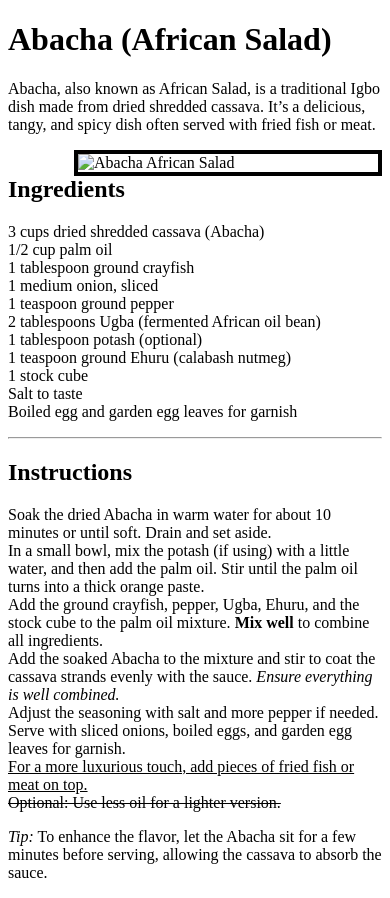
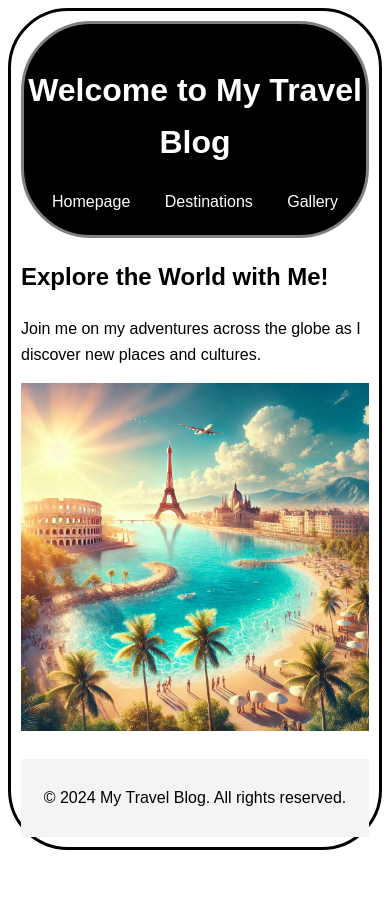
Before and after one commit to Xavier-mac/name, a plain HTML site: page index.html in a window 390 px wide. After the commit the page ends 858 px from the top, so only its background shows below. Drawn offline with Linux system fonts and the light colour scheme.

Commit message:
Add files via upload

```diff
--- a/index.html
+++ b/index.html
@@ -1,18 +1,29 @@
 <!DOCTYPE html>
-<html lang="en" dir="ltr">
+<html lang="en">
 <head>
-<title>Abacha (African Salad) Recipe</title>
+   <title>Travel Blog</title>
+  <link rel="stylesheet" href="style.css">
 </head>
 <body>
-<h1>Abacha (African Salad)</h1>
-<p>Abacha, also known as African Salad, is a traditional Igbo dish made from dried shredded cassava. It’s a delicious, tangy, and spicy dish often served with fried fish or meat.</p>
-<img src="images/if.webp" alt="Abacha African Salad" width="300" border="4" align="right">
-<h2>Ingredients</h2>
-<p>3 cups dried shredded cassava (Abacha)<br/>1/2 cup palm oil<br/>1 tablespoon ground crayfish<br/>1 medium onion, sliced<br/>1 teaspoon ground pepper<br/>2 tablespoons Ugba (fermented African oil bean)<br/>1 tablespoon potash (optional)<br/>1 teaspoon ground Ehuru (calabash nutmeg)<br>1 stock cube<br/>Salt to taste<br/>Boiled egg and garden egg leaves for garnish</p>
-<hr>
-<h2>Instructions</h2>
-<p>Soak the dried Abacha in warm water for about 10 minutes or until soft. Drain and set aside.<br/>In a small bowl, mix the potash (if using) with a little water, and then add the palm oil. Stir until the palm oil turns into a thick orange paste.<br/>Add the ground crayfish, pepper, Ugba, Ehuru, and the stock cube to the palm oil mixture. <b>Mix well</b> to combine all ingredients.<br/>Add the soaked Abacha to the mixture and stir to coat the cassava strands evenly with the sauce. <i>Ensure everything is well combined.</i><br>Adjust the seasoning with salt and more pepper if needed.<br/>Serve with sliced onions, boiled eggs, and garden egg leaves for garnish.<br/><ins>For a more luxurious touch, add pieces of fried fish or meat on top.</ins><br/><del>Optional: Use less oil for a lighter version.</del></p>
-<p><i>Tip:</i> To enhance the flavor, let the Abacha sit for a few minutes before serving, allowing the cassava to absorb the sauce.</p>
+  <header>
+    <h1>Welcome to My Travel Blog</h1>
+    <nav>
+        <a href="index.html">Homepage</a>
+      <a href="destinations.html">Destinations</a>
+      <a href="gallery.html">Gallery</a>
+    </nav>
+  </header>
 
+  <main>
+    <section class="landing">
+      <h2>Explore the World with Me!</h2>
+      <p>Join me on my adventures across the globe as I discover new places and cultures.</p>
+      <img src="Images/explore.webp" alt="Popular Travel Destination">
+    </section>
+  </main>
+
+  <footer>
+    <p>&copy; 2024 My Travel Blog. All rights reserved.</p>
+  </footer>
 </body>
 </html>
--- /dev/null
+++ b/style.css
@@ -0,0 +1,81 @@
+/* Basic reset */
+
+  body {
+    font-family: Arial, sans-serif;
+    line-height: 1.6;
+    padding: 10px;
+    border-color: black;
+    border-style: solid;
+    border-radius: 60px;
+  }
+
+  header {
+    text-align: center;
+    padding: 20px 0;
+    background-color: black;
+    color: white;
+    border-color:gray;
+    border-style: solid;
+    border-radius: 70px;
+
+  }
+
+  nav a {
+    margin: 0 15px;
+    text-decoration: none;
+    color: white
+  }
+
+  nav a:hover {
+    color: #007BFF;
+  }
+
+  main {
+    margin: 20px auto;
+    max-width: 900px;
+  }
+
+  section {
+    margin: 20px 0;
+  }
+
+  img {
+    max-width: 100%;
+    height: auto;
+  }
+
+  footer {
+    text-align: center;
+    margin-top: 20px;
+    padding: 10px 0;
+    background-color: #f4f4f4;
+  }
+
+  /* Gallery grid layout */
+  .photo-gallery {
+    display: flex;
+    flex-wrap: wrap;
+    gap: 10px;
+  }
+
+  .photo-gallery img {
+    flex: 1 1 calc(33.333% - 10px);
+    transition: transform 0.3s ease;
+  }
+
+  .photo-gallery img:hover {
+    transform: scale(1.05);
+  }
+
+  /* Media queries for responsiveness */
+  @media (max-width: 768px) {
+    .photo-gallery img {
+      flex: 1 1 calc(50% - 10px);
+    }
+  }
+
+  @media (max-width: 480px) {
+    .photo-gallery img {
+      flex: 1 1 100%;
+    }
+  }
```
Also changed, not shown: destinations.html (added, +41 -0 lines), gallery.html (added, +32 -0 lines), Images/Eiffle tower.webp (added), Images/calvery.jpg (added), Images/cape town.webp (added), Images/explore.webp (added), Images/explorer.webp (added), Images/tokyo.webp (added).
